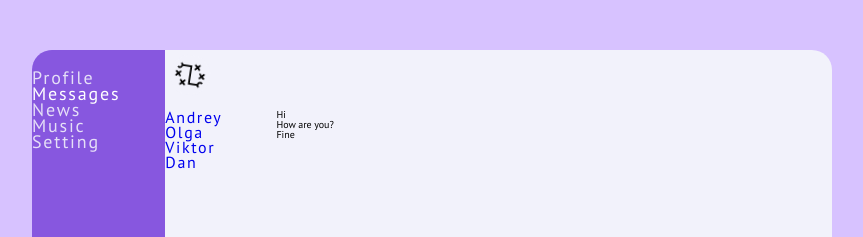
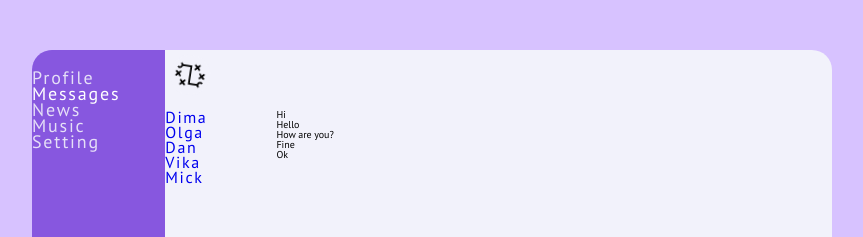
Before and after one commit to gandigap/start-react, a React (Create React App) app in the folder way/: page /dialogs in a window 1280 px wide. Shown: the top 237 px of the page, without its empty margins (208-1071 px from the left). Built offline with nearby package versions, Linux system fonts and the light colour scheme; the HTML template or start-up script is replaced by a standard one.

Commit message:
feat:add map functions

```diff
--- a/way/package.json
+++ b/way/package.json
@@ -9,6 +9,7 @@
     "node-sass": "^5.0.0",
     "react": "^17.0.1",
     "react-dom": "^17.0.1",
+    "react-router-dom": "^5.2.0",
     "react-scripts": "4.0.3",
     "web-vitals": "^1.1.1"
   },
--- a/way/src/components/Dialogs/Dialogs.jsx
+++ b/way/src/components/Dialogs/Dialogs.jsx
@@ -1,35 +1,51 @@
 import React from 'react';
 import { NavLink } from 'react-router-dom';
 
-const DialogItem = () => {
+const DialogItem = (props) => {
+    let path = '/dialogs/' + props.id;
     return (
         <div className='dialogs__items__item'>
-            <NavLink to='/dialogs/2'>Olga</NavLink>
+            <NavLink to={path}>{props.name}</NavLink>
         </div>
     );
 }
 
+const Message = (props) => {
+    return (
+        <div className="messages__message">{props.message}</div>
+    );
+}
+
 const Dialogs = (props) => {
+    let dialogs = [
+        { id: 1, name: 'Dima' },
+        { id: 2, name: 'Olga' },
+        { id: 3, name: 'Dan' },
+        { id: 4, name: 'Vika' },
+        { id: 5, name: 'Mick' },
+    ]
+
+    let messages = [
+        { id: 1, message: 'Hi' },
+        { id: 2, message: 'Hello' },
+        { id: 3, message: 'How are you?' },
+        { id: 4, message: 'Fine' },
+        { id: 5, message: 'Ok' },
+    ]
+
+    let dialogsElements = dialogs.map((element) =>
+        <DialogItem name={element.name} id={element.id} />);
+
+    let messagesElements = messages.map((element) =>
+        <Message message={element.message} />);
+
     return (
         <div className='dialogs'>
             <div className="dialogs__items">
-                <div className='dialogs__items__item active'>
-                    <NavLink to='/dialogs/1'>Andrey</NavLink>
-                </div>
-                <div className='dialogs__items__item'>
-                    <NavLink to='/dialogs/2'>Olga</NavLink>
-                </div>
-                <div className='dialogs__items__item'>
-                    <NavLink to='/dialogs/3'>Viktor</NavLink>
-                </div>
-                <div className='dialogs__items__item'>
-                    <NavLink to='/dialogs/4'>Dan</NavLink>
-                </div>
+                {dialogsElements}
             </div>
             <div className="messages">
-                <div className="messages__message">Hi</div>
-                <div className="messages__message">How are you?</div>
-                <div className="messages__message">Fine</div>
+                {messagesElements}
             </div>
         </div>
     )
--- a/way/src/components/Profile/MyPosts/MyPosts.jsx
+++ b/way/src/components/Profile/MyPosts/MyPosts.jsx
@@ -2,6 +2,15 @@ import React from 'react';
 import Post from './Post/Post.jsx';
 
 const Myposts = () => {
+  let posts = [
+    { id: 1, message: 'Hi, how are you', likesCount: 12 },
+    { id: 2, message: 'It`s my first post', likesCount: 22 }
+
+  ]
+
+  let postsElements = posts.map((element) =>
+    <Post message={element.message} likescount={element.likesCount} />);
+
   return (
     <div className='myposts'>My posts
       <div>
@@ -9,10 +18,8 @@ const Myposts = () => {
         <button>Add post</button>
       </div>
       <div>
-        <Post message='Hi, how are you' likescount='1' />
-        <Post message='It`s my first post' likescount='28' />
 
-
+        {postsElements}
       </div>
     </div >
   )
```
Also changed, not shown: 1 other file (tests, documents, lock files or other folders).
